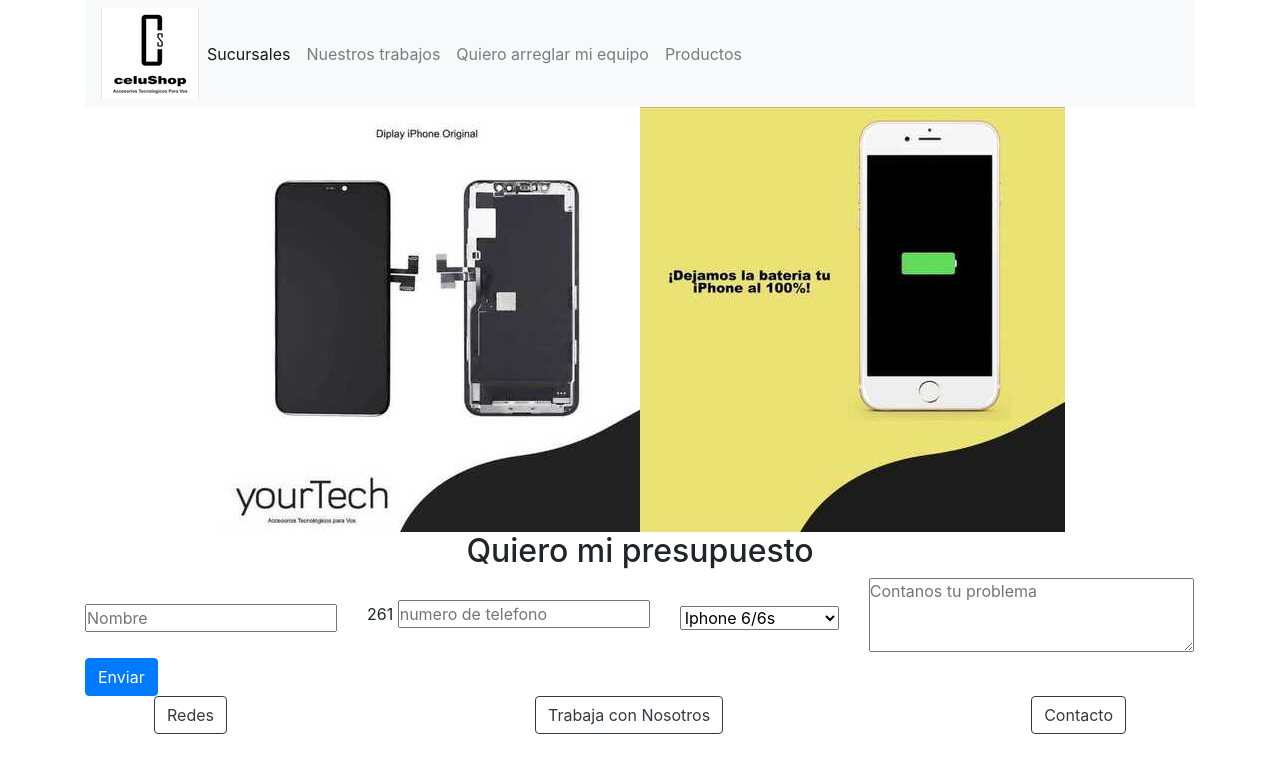
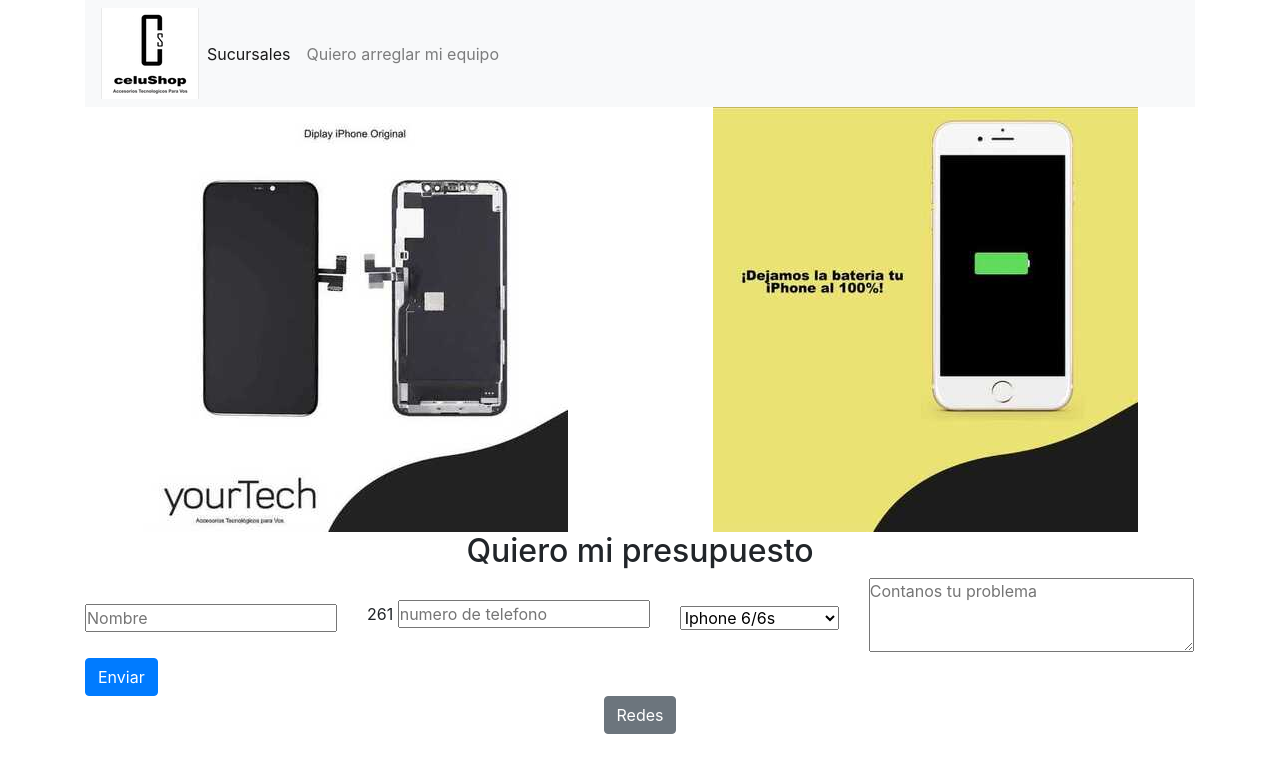
Before and after one commit to liensanchez/celushop, a website: page pages/quieroArreglarmiEquipo.html in a window 1280 px wide. Drawn offline with nearby package versions, Linux system fonts and the light colour scheme.

Commit message:
hice modificaciones en el nav

```diff
--- a/pages/quieroArreglarmiEquipo.html
+++ b/pages/quieroArreglarmiEquipo.html
@@ -26,13 +26,7 @@
               <a class="nav-link" href="../index.html">Sucursales</a>
             </li>
             <li class="nav-item">
-              <a class="nav-link" href="./nuestrosTrabajos.html">Nuestros trabajos</a>
-            </li>
-            <li class="nav-item">
               <a class="nav-link" href="./quieroArreglarmiEquipo.html">Quiero arreglar mi equipo</a>
-            </li>
-            <li class="nav-item">
-              <a class="nav-link" href="./productos.html">Productos</a>
             </li>
           </ul>
         </div>
@@ -42,11 +36,12 @@
 </div>
 <!--Img-->
 <!--trabajos-->
-<div class="d-flex justify-content-center">
-  <img src="../images/displayorg.jpg" alt="...">
-  <img src="../images/bat1.jpg" alt="...">
+<div class="container">
+  <div class="row d-flex justify-content-around">
+    <img src="../images/displayorg.jpg" alt="...">
+    <img src="../images/bat1.jpg" alt="...">
+  </div>
 </div>
-
 <!--Form-->
 <div class="container">
   <div class="row">
@@ -89,13 +84,11 @@
     </div>
   </div>
 </div>
-  <footer>
-    <div class="d-flex justify-content-around">
-      <a class="btn btn-outline-dark" href="https://www.instagram.com/yourtech.tecnologia/?hl=es" role="button" target="blank">Redes</a>
-      <a class="btn btn-outline-dark" href="#" role="button">Trabaja con Nosotros</a>
-      <a class="btn btn-outline-dark" href="#" role="button">Contacto</a>
-    </div>
-  </footer>
+<footer>
+  <div class="d-flex justify-content-center">
+    <a href="./redes.html"><button type="button" class="btn btn-secondary"> Redes</button></a>
+  </div>
+</footer>
   <script src="https://code.jquery.com/jquery-3.5.1.slim.min.js" integrity="sha384-DfXdz2htPH0lsSSs5nCTpuj/zy4C+OGpamoFVy38MVBnE+IbbVYUew+OrCXaRkfj" crossorigin="anonymous"></script>
   <script src="../js/bootstrap.bundle.min.js"></script>
 </body>
```
Also changed, not shown: index.html (+0 -7 lines), pages/nuestrosTrabajos.html (+2 -10 lines), pages/palmares.html (+2 -10 lines), pages/productos.html (+2 -10 lines), pages/redes.html (+3 -6 lines), pages/yourtech.html (+3 -10 lines).
